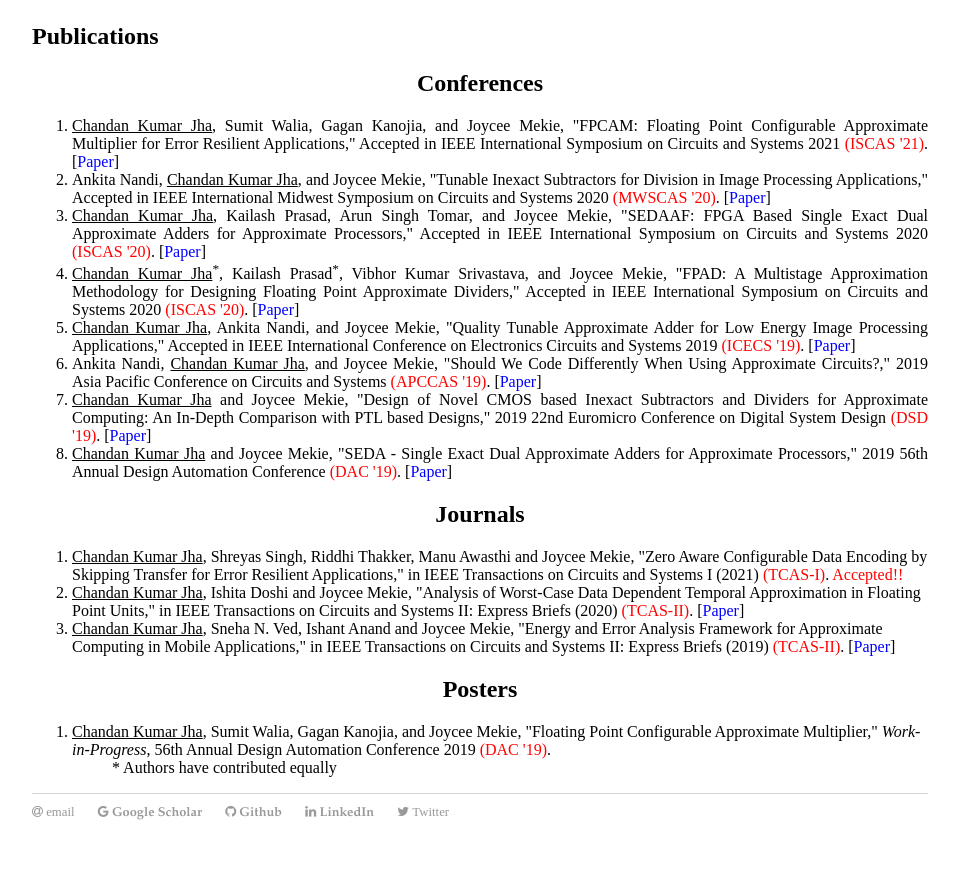
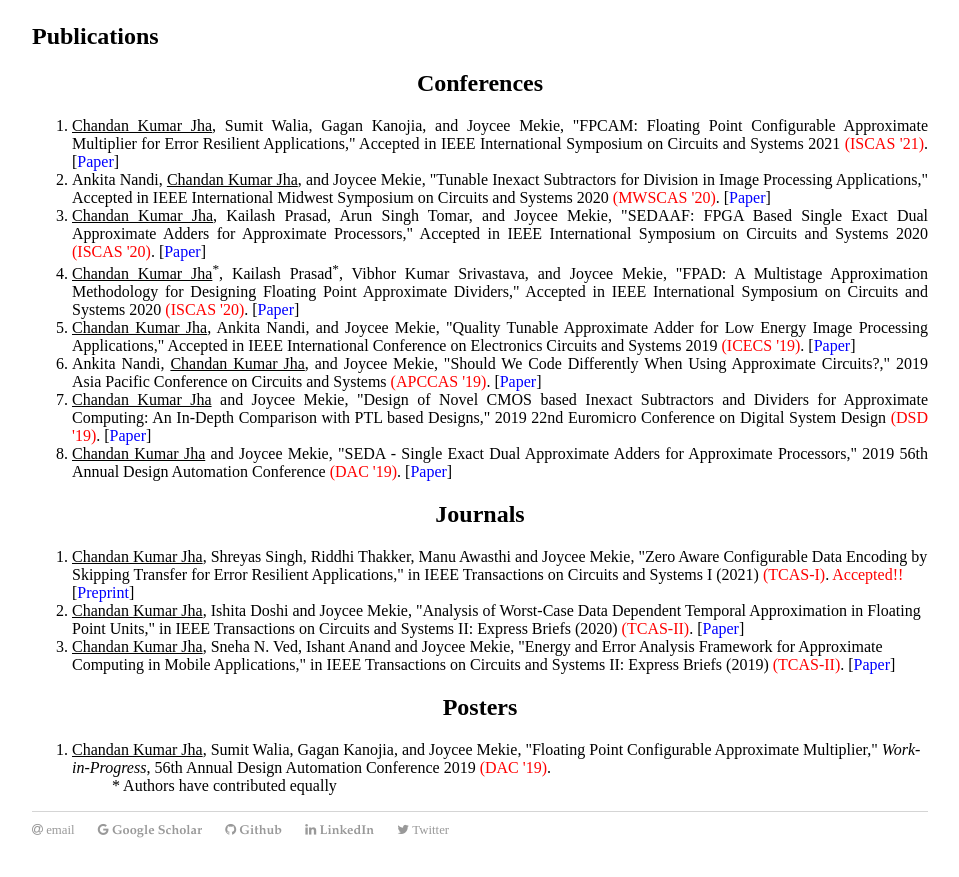
Before and after one commit to chajha/chajha.github.io, a Jekyll site: the page built from index.html, in a window 1280 px wide and 900 px high, scrolled down 1049 px. Shown: the top 877 px of the window, without its empty margins (160-1119 px from the left). Built offline with Jekyll 4.4.1, drawn with Linux system fonts in a browser that asks for light colours; nearby versions of some CDN libraries.

Commit message:
Update index.html

```diff
--- a/index.html
+++ b/index.html
@@ -50,7 +50,7 @@
 <h2 align="center"> Journals </h2>
 
 <ol>
-  <li> <u>Chandan Kumar Jha</u>, Shreyas Singh, Riddhi Thakker, Manu Awasthi and Joycee Mekie, "Zero Aware Configurable Data Encoding by Skipping Transfer for Error Resilient Applications," in IEEE Transactions on Circuits and Systems I (2021) <font color="red">(TCAS-I)</font>.<font color="red"> Accepted!!</font></a> </li>
+  <li> <u>Chandan Kumar Jha</u>, Shreyas Singh, Riddhi Thakker, Manu Awasthi and Joycee Mekie, "Zero Aware Configurable Data Encoding by Skipping Transfer for Error Resilient Applications," in IEEE Transactions on Circuits and Systems I (2021) <font color="red">(TCAS-I)</font>.<font color="red"> Accepted!!</font></a> </li>[<a href="https://arxiv.org/pdf/2105.07432.pdf"><font color="blue">Preprint</font></a>]</li>
   <li> <u>Chandan Kumar Jha</u>, Ishita Doshi and Joycee Mekie, "Analysis of Worst-Case Data Dependent Temporal Approximation in Floating Point Units," in IEEE Transactions on Circuits and Systems II: Express Briefs (2020) <font color="red">(TCAS-II)</font>. [<a href="https://ieeexplore.ieee.org/abstract/document/9149887"><font color="blue">Paper</font></a>]</li>
   <li> <u>Chandan Kumar Jha</u>, Sneha N. Ved, Ishant Anand and Joycee Mekie, "Energy and Error Analysis Framework for Approximate Computing in Mobile Applications," in IEEE Transactions on Circuits and Systems II: Express Briefs (2019) <font color="red">(TCAS-II)</font>. [<a href="https://ieeexplore.ieee.org/stamp/stamp.jsp?tp=&arnumber=8685148&isnumber=4358609"><font color="blue">Paper</font></a>] </li>
 </ol>
```
